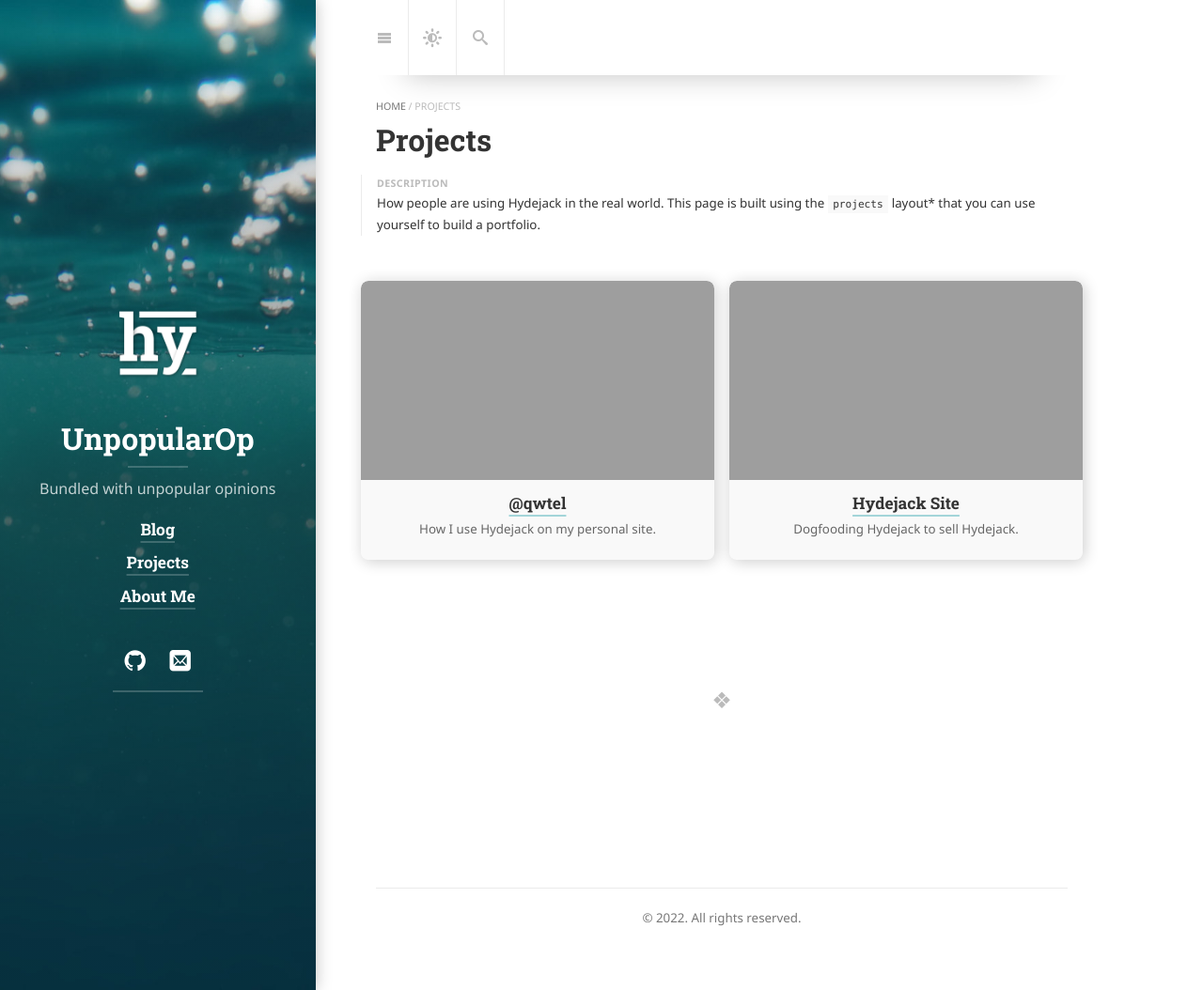
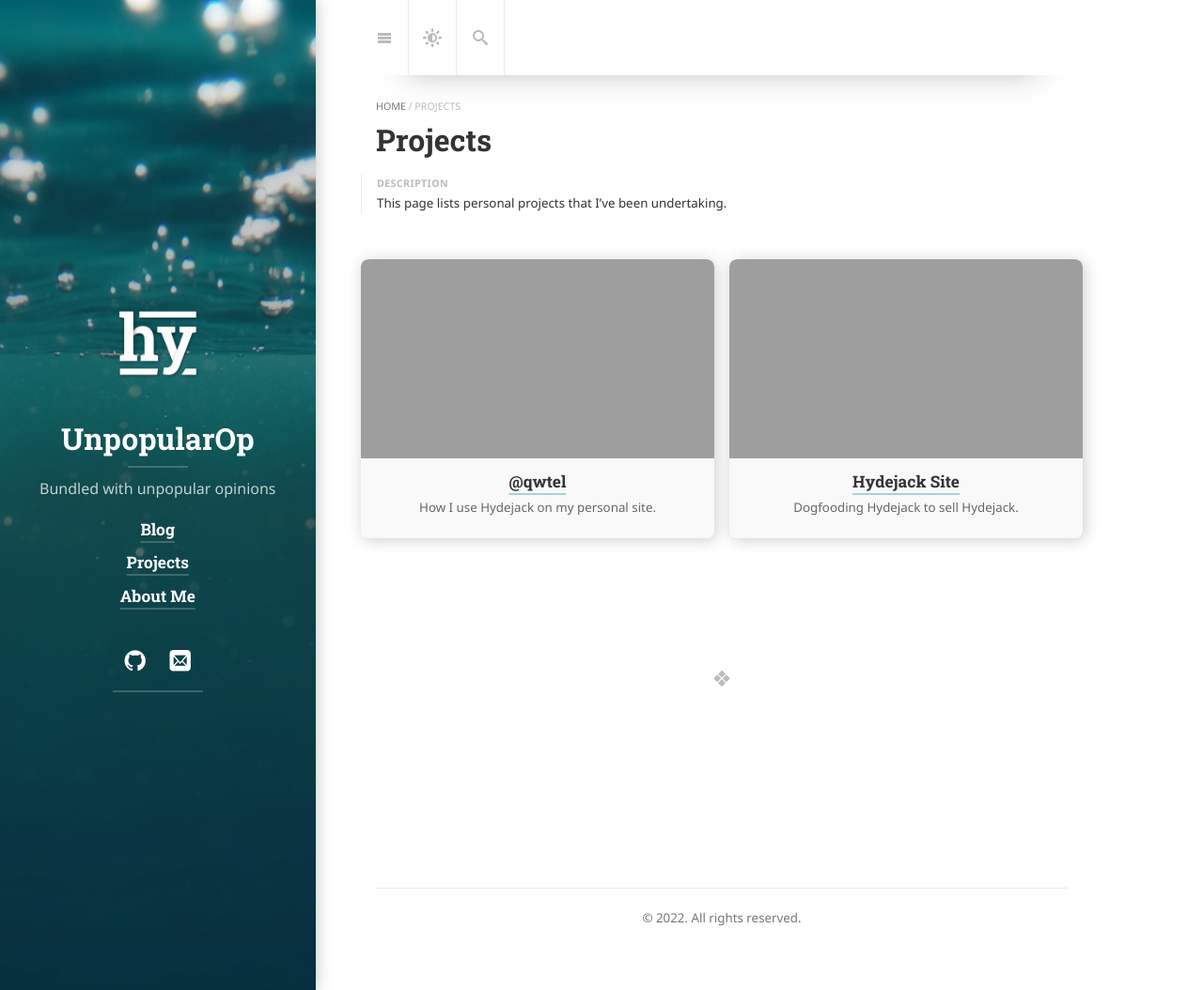
Before and after one commit to MunchDev/pages-about-myself, a Jekyll site: the page built from projects.md, in a window 1280 px wide and 1054 px high. Shown: the whole window at 94% size. Built offline with Jekyll 4.4.1, drawn with Linux system fonts in a browser that asks for light colours; cached includes are drawn as plain includes; nearby versions of some CDN libraries; some web fonts are replaced; library files that are not in the unit come from our copies.

Commit message:
Edit description

```diff
--- a/projects.md
+++ b/projects.md
@@ -3,7 +3,6 @@
 title: Projects
 show_collection: projects
 description: >
-  How people are using Hydejack in the real world.
-  This page is built using the `projects` layout* that you can use yourself to build a portfolio.
+  This page lists personal projects that I've been undertaking.
 no_groups: true
 ---
```
